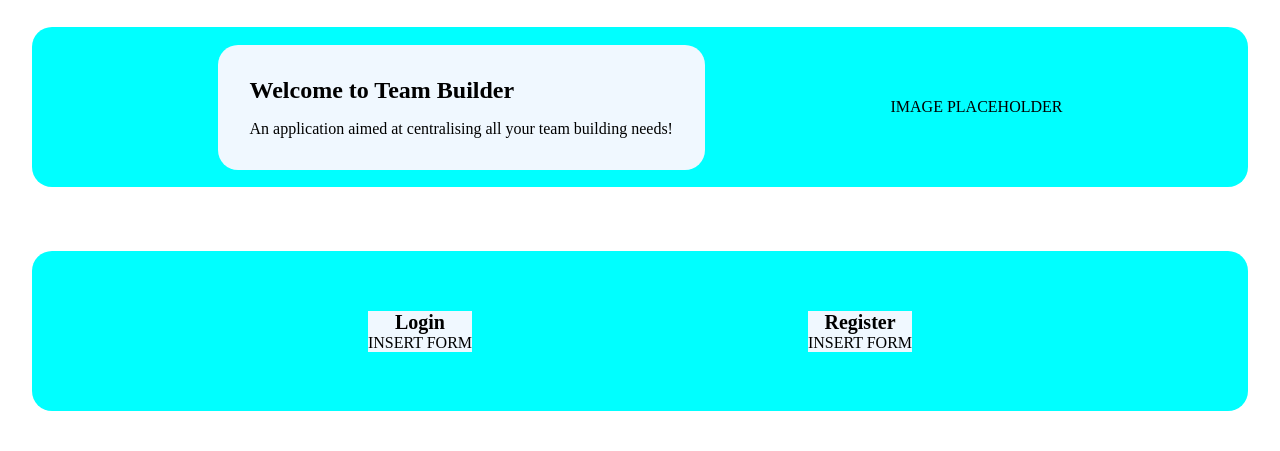
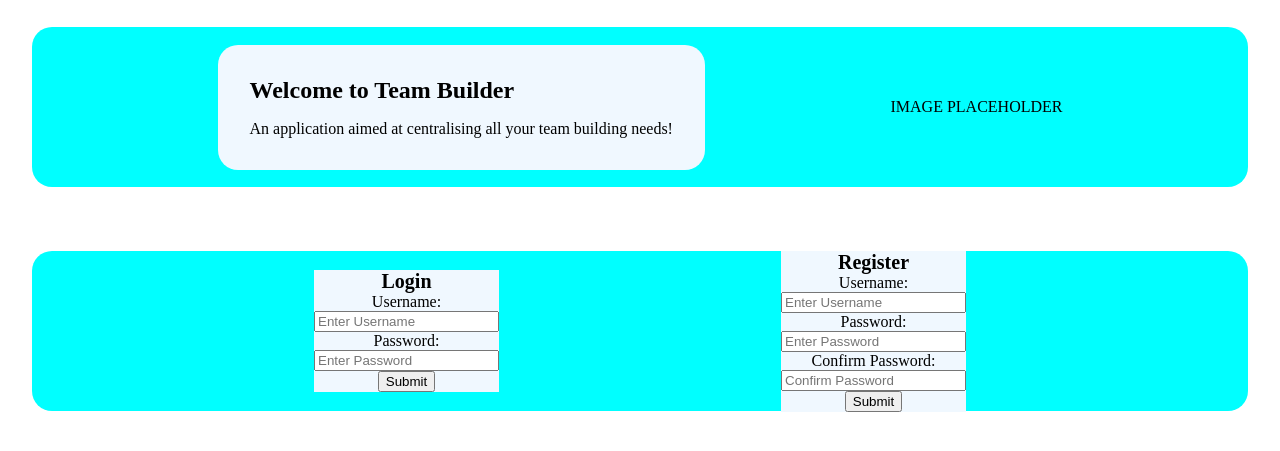
Before and after one commit to ldearsley2/TeamBuilder, a website: page public/index.html in a window 1280 px wide. Shown: the part 71-522 px from the top of the page. Drawn offline with Linux system fonts and the light colour scheme.

Commit message:
Added form for login/register
The ugliest welcome page

```diff
--- a/public/index.html
+++ b/public/index.html
@@ -33,11 +33,63 @@
       <div class="login-reg-container">
         <div class="login-container">
           <p class="sub-title">Login</p>
-          <p>INSERT FORM</p>
+          <form action="#" method="get" id="login-form">
+            <label for="login-username">Username:</label>
+            <input
+              id="login-username"
+              type="text"
+              placeholder="Enter Username"
+              name="login-username"
+              required
+            />
+
+            <label for="login-password">Password:</label>
+            <input
+              id="login-password"
+              type="password"
+              placeholder="Enter Password"
+              name="login-password"
+              minlength="8"
+              required
+            />
+
+            <button type="submit">Submit</button>
+          </form>
         </div>
         <div class="register-container">
           <p class="sub-title">Register</p>
-          <p>INSERT FORM</p>
+          <form action="#" method="post" id="reg-form">
+            <label for="reg-username">Username:</label>
+            <input
+              id="reg-username"
+              type="text"
+              placeholder="Enter Username"
+              name="reg-username"
+              required
+            />
+
+            <label for="reg-password">Password:</label>
+            <input
+              id="reg-password"
+              type="password"
+              placeholder="Enter Password"
+              name="reg-password"
+              minlength="8"
+              required
+            />
+
+            <label for="confirm-reg-password">Confirm Password:</label>
+            <input
+              id="confirm-reg-password"
+              type="password"
+              placeholder="Confirm Password"
+              name="reg-confirm-password"
+              minlength="8"
+              required
+            />
+
+            <button type="submit">Submit</button>
+          </form>
         </div>
       </div>
     </main>
--- a/public/styles/style.css
+++ b/public/styles/style.css
@@ -70,3 +70,11 @@ main {
     font-weight: bold;
     font-size: 1.25rem;
 }
+
+#login-form,
+#reg-form {
+    display: flex;
+    flex-direction: column;
+    justify-content: center;
+    align-items: center;
+}
```
